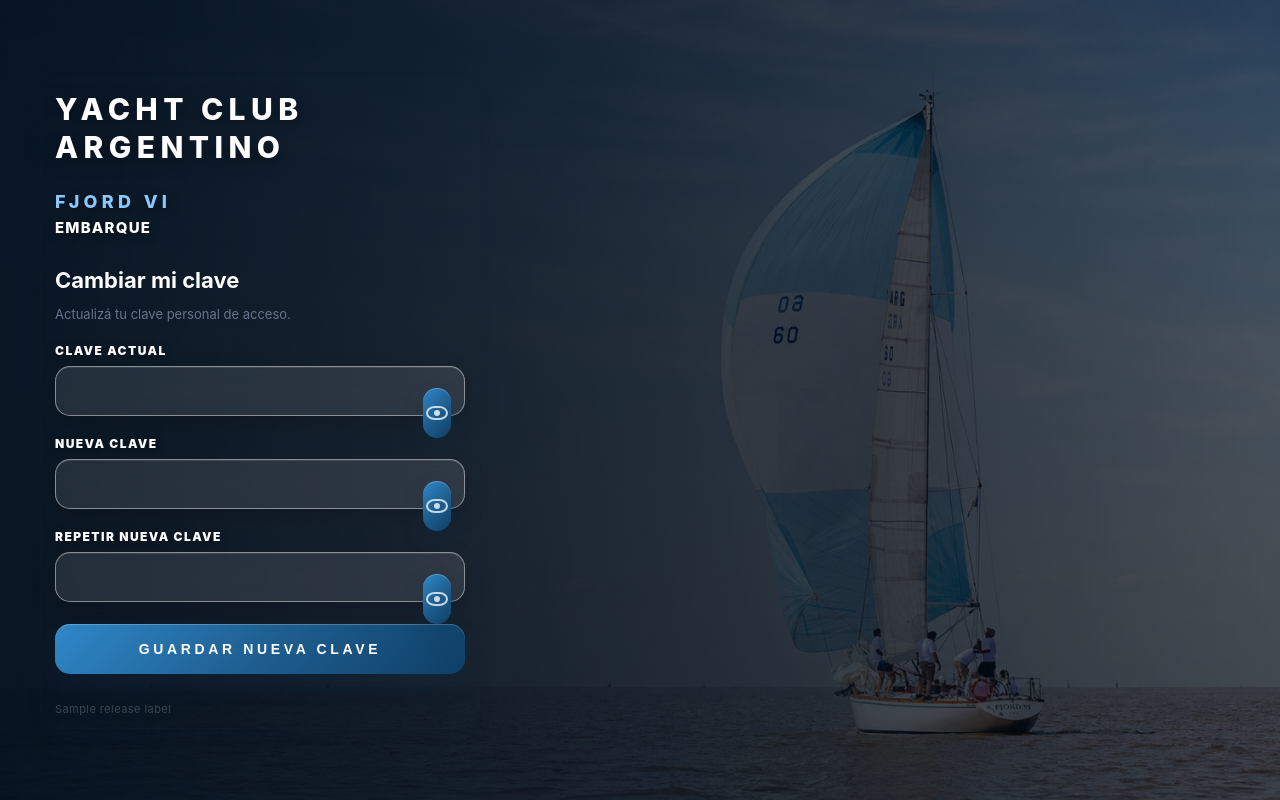
After one commit to sebastianisenberg-tech/fjord-vi, a Python web app: template templates/account_password.html in a window 1280 px wide. The commit adds this page. Run offline with Jinja, Linux system fonts and the light colour scheme; the template is opened without the code that fills it: most values are stand-ins (such as "Sample title", 1, 10 or a date in 2020).

Commit message:
Add files via upload

```diff
--- /dev/null
+++ b/templates/account_password.html
@@ -0,0 +1,91 @@
+<!doctype html>
+<html lang="es">
+<head>
+<meta charset="utf-8">
+<meta name="viewport" content="width=device-width, initial-scale=1">
+<link rel="stylesheet" href="/static/style.css?v={{version}}">
+<title>Fjord VI · Cambiar clave</title>
+</head>
+<body class="loginBody institutionalLogin">
+<div class="container loginShell">
+<div class="card loginCard premiumLoginCard changePasswordCard">
+
+<div class="loginBrandBlock">
+<div class="clubFullName">Yacht Club Argentino</div>
+<div class="boatName">FJORD VI</div>
+<div class="systemName">EMBARQUE</div>
+</div>
+
+<div class="changeIntro">
+<h1>Cambiar mi clave</h1>
+<p>Actualizá tu clave personal de acceso.</p>
+</div>
+
+{% if ok %}
+<div class="alert ok">Clave actualizada correctamente.</div>
+{% endif %}
+
+{% if error %}
+<div class="alert bad">
+{% if error == 'actual' %}La clave actual no es correcta.
+{% elif error == 'no_coincide' %}Las claves nuevas no coinciden.
+{% elif error == 'corta' %}La nueva clave debe tener al menos 6 caracteres.
+{% elif error == 'temporal' %}No podés usar la clave temporal.
+{% else %}Revisá los datos e intentá nuevamente.
+{% endif %}
+</div>
+{% endif %}
+
+<form method="post" action="/account/password" class="loginForm">
+
+<label for="currentPassword">Clave actual</label>
+<div class="passwordWrap">
+<input id="currentPassword" type="password" name="current_password" required>
+<button type="button" class="passwordToggle" data-toggle-password="currentPassword"><span class="eyeIcon"></span></button>
+</div>
+
+<label for="newPassword">Nueva clave</label>
+<div class="passwordWrap">
+<input id="newPassword" type="password" name="new_password" required>
+<button type="button" class="passwordToggle" data-toggle-password="newPassword"><span class="eyeIcon"></span></button>
+</div>
+
+<label for="confirmPassword">Repetir nueva clave</label>
+<div class="passwordWrap">
+<input id="confirmPassword" type="password" name="confirm_password" required>
+<button type="button" class="passwordToggle" data-toggle-password="confirmPassword"><span class="eyeIcon"></span></button>
+</div>
+
+<button type="submit">Guardar nueva clave</button>
+</form>
+
+<small class="version loginVersion">{{ release_label or ("Fjord VI " ~ version) }}</small>
+
+</div>
+</div>
+
+<script>
+(function(){
+function focusNoScroll(el){
+try { el.focus({preventScroll:true}); } catch(e) { el.focus(); }
+}
+document.querySelectorAll('[data-toggle-password]').forEach(function(toggle){
+const id = toggle.getAttribute('data-toggle-password');
+const input = document.getElementById(id);
+if(!input) return;
+
+toggle.addEventListener('mousedown', function(e){e.preventDefault();});
+toggle.addEventListener('touchstart', function(e){e.preventDefault();},{passive:false});
+
+toggle.addEventListener('click', function(e){
+e.preventDefault();
+const showing = input.type === 'text';
+input.type = showing ? 'password' : 'text';
+toggle.classList.toggle('isShowing', !showing);
+focusNoScroll(input);
+});
+});
+})();
+</script>
+</body>
+</html>
--- a/templates/admin.html
+++ b/templates/admin.html
@@ -512,3 +512,6 @@
 <script src="/static/app.js?v={{version}}"></script>
 </body>
 </html>
+<form method="post" action="/admin/user/reset-password/{{ u.id }}" class="resetPasswordForm">
+<button type="submit" class="softButton">Resetear clave temporal</button>
+</form>
--- a/templates/socio.html
+++ b/templates/socio.html
@@ -196,3 +196,5 @@ function showSocioNotice(text){
 <footer class="appFooter socioFooter"><span>Fjord VI</span><b>{{ release_label or ('Fjord VI ' ~ version) }}</b></footer>
 </div><script src="/static/app.js?v={{version}}"></script>
 </body></html>
+
+<a class="accountPasswordLink" href="/account/password">Cambiar mi clave</a>
```
Also changed, not shown: templates/change_password.html (added, +100 -0 lines).
